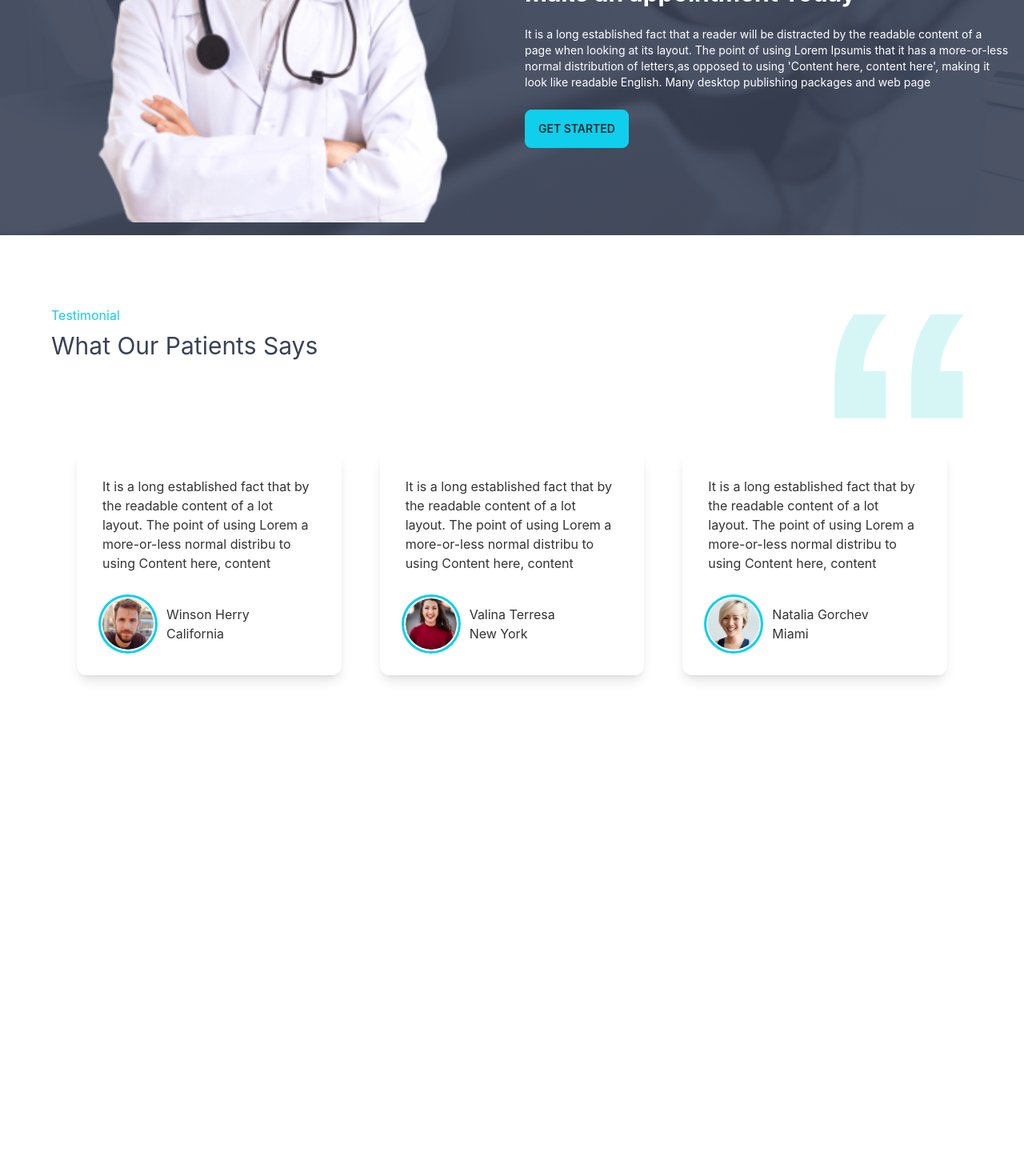
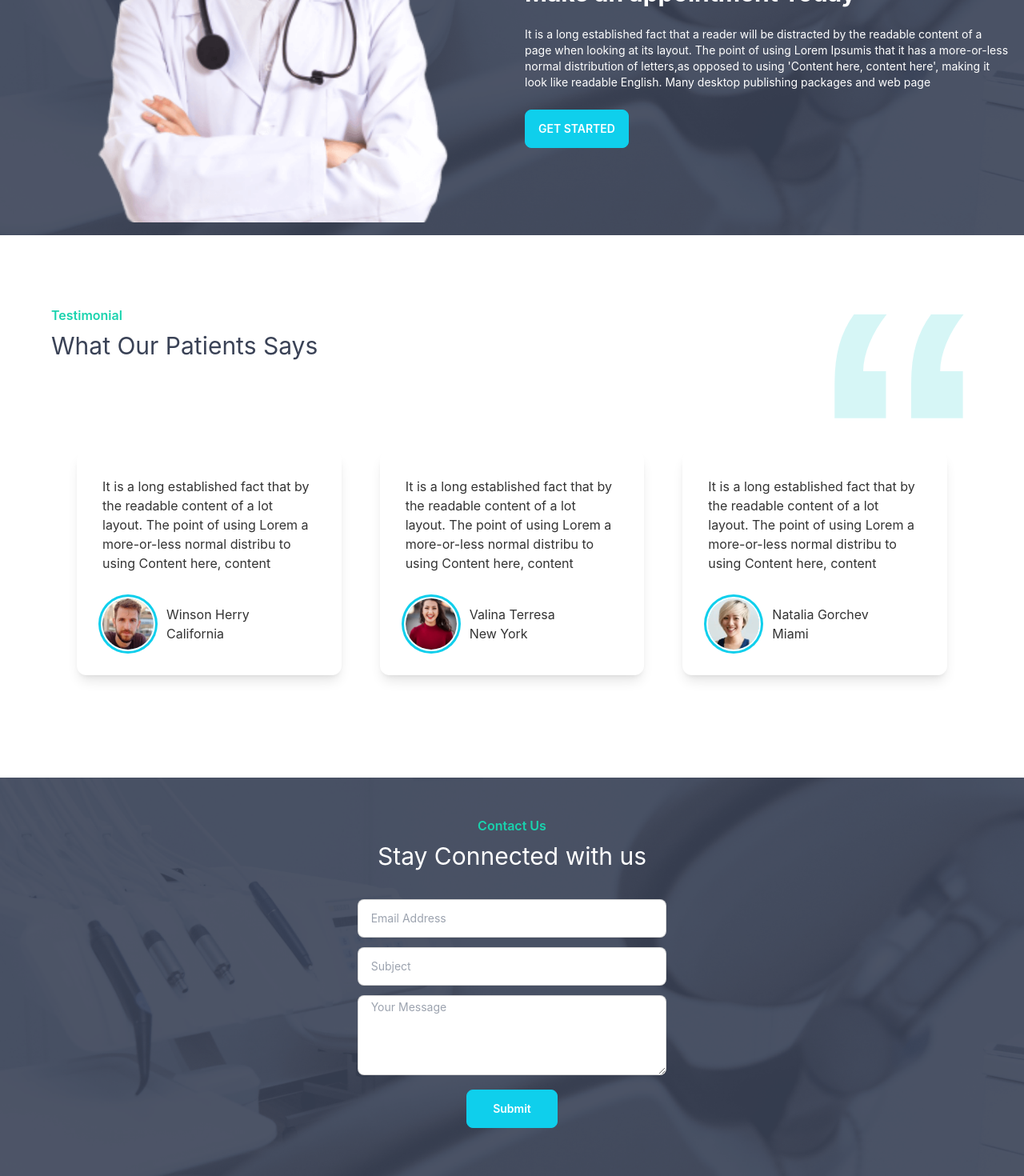
Before and after one commit to rahad2694/doctors-portal-client-side, a React (Create React App) app: page / in a window 1280 px wide. Shown: the part 2799-4269 px from the top of the page at 80% size. Before the commit the page ends 3723 px from the top, so only its background shows below. Built offline with nearby package versions, Linux system fonts and the light colour scheme.

Commit message:
Contact us form added in homepage

```diff
--- a/package.json
+++ b/package.json
@@ -14,6 +14,7 @@
     "react": "^18.1.0",
     "react-dom": "^18.1.0",
     "react-firebase-hooks": "^5.0.3",
+    "react-hook-form": "^7.31.1",
     "react-router-dom": "^6.3.0",
     "react-scripts": "5.0.1",
     "web-vitals": "^2.1.4"
--- a/src/pages/Home/Banner_3_appoinment.js
+++ b/src/pages/Home/Banner_3_appoinment.js
@@ -4,14 +4,14 @@ import doctorLogo from './../../assets/images/doctor-small.png'
 const Banner_3_appoinment = () => {
     return (
         <div className='pt-10'>
-            <div className="hero my-10 bg-white bg-[url('/src/assets/images/appointment.png')]">
+            <div className="hero my-10 bg-white bg-[url('/src/assets/images/appointment.png')] bg-cover">
                 <div className="hero-content flex-col lg:flex-row">
                     <img src={doctorLogo} alt='' className="w-2/4 hidden lg:block mt-[-140px]" />
                     <div className='text-white px-2 lg:px-0 lg:py-0 py-8'>
-                        <h1 className='text-primary my-4'>Appointment</h1>
+                        <h1 className='text-secondary font-semibold my-4'>Appointment</h1>
                         <h1 className="text-3xl font-bold">Make an appointment Today</h1>
                         <p className="py-6 text-sm">It is a long established fact that a reader will be distracted by the readable content of a page when looking at its layout. The point of using Lorem Ipsumis that it has a more-or-less normal distribution of letters,as opposed to using 'Content here, content here', making it look like readable English. Many desktop publishing packages and web page</p>
-                        <button className="btn btn-primary">Get Started</button>
+                        <button className="btn btn-primary text-white">Get Started</button>
                     </div>
                 </div>
             </div>
--- /dev/null
+++ b/src/pages/Home/ContactBanner.js
@@ -0,0 +1,16 @@
+import React from 'react';
+import ContactForm from './ContactForm';
+
+const ContactBanner = () => {
+    return (
+        <div className="bg-[url('/src/assets/images/appointment.png')] bg-cover py-10">
+            <h1 className='text-center text-secondary font-semibold my-2'>Contact Us</h1>
+            <h1 className="text-center text-3xl mb-4 text-white">Stay Connected with us</h1>
+            <div className='flex justify-center'>
+                <ContactForm></ContactForm>
+            </div>
+        </div>
+    );
+};
+
+export default ContactBanner;
--- /dev/null
+++ b/src/pages/Home/ContactForm.js
@@ -0,0 +1,19 @@
+import React from 'react';
+import { useForm } from 'react-hook-form';
+
+const ContactForm = () => {
+    const { register, handleSubmit } = useForm();
+    const onSubmit = data => console.log(data);
+    return (
+        <form className='p-5 lg:w-2/6' onSubmit={handleSubmit(onSubmit)}>
+            <input placeholder='Email Address' type="email" className='mb-3 input input-bordered input-md w-full' {...register("email", { required: true, maxLength: 40, pattern: /^[a-zA-Z0-9._-]+@[a-zA-Z0-9.-]+\.[a-zA-Z]{2,6}$/i })} />
+            <input placeholder='Subject' type="text" className='mb-3 input input-bordered input-md w-full' {...register("subject", { required: true, maxLength: 30 })} />
+            <textarea style={{height:'100px'}} placeholder='Your Message' className='mb-3 input input-bordered input-md w-full' type="text" {...register("message", { required: true })} />
+            <div className='flex justify-center'>
+                <input className="btn btn-primary text-white capitalize px-8" type="submit" />
+            </div>
+        </form>
+    );
+};
+
+export default ContactForm;
--- a/src/pages/Home/Home.js
+++ b/src/pages/Home/Home.js
@@ -2,6 +2,7 @@ import React from 'react';
 import Banner from './Banner';
 import Banner_2 from './Banner_2';
 import Banner_3_appoinment from './Banner_3_appoinment';
+import ContactBanner from './ContactBanner';
 import PatientReview from './PatientReview';
 import Services from './Services';
 
@@ -17,6 +18,7 @@ const Home = () => {
             <Banner_2></Banner_2>
             <Banner_3_appoinment></Banner_3_appoinment>
             <PatientReview></PatientReview>
+            <ContactBanner></ContactBanner>
         </div>
     );
 };
--- a/src/pages/Home/PatientReview.js
+++ b/src/pages/Home/PatientReview.js
@@ -12,10 +12,10 @@ const PatientReview = () => {
         { id:3, text: 'It is a long established fact that by the readable content of a lot layout. The point of using Lorem a more-or-less normal distribu to using Content here, content', img: image3, name: 'Natalia Gorchev', address: 'Miami' },
     ]
     return (
-        <section className='lg:px-12 mx-4 px-4 my-20'>
+        <section className='lg:px-12 mx-4 px-4 mt-20 mb-32'>
             <div className='flex justify-between mt-6 mb-10'>
                 <div>
-                    <h1 className='text-primary my-2'>Testimonial</h1>
+                    <h1 className='text-secondary font-semibold my-2'>Testimonial</h1>
                     <h1 className="text-3xl text-accent">What Our Patients Says</h1>
                 </div>
                 <div className='flex justify-end'>
```
Also changed, not shown: 1 other file (tests, documents, lock files or other folders).
